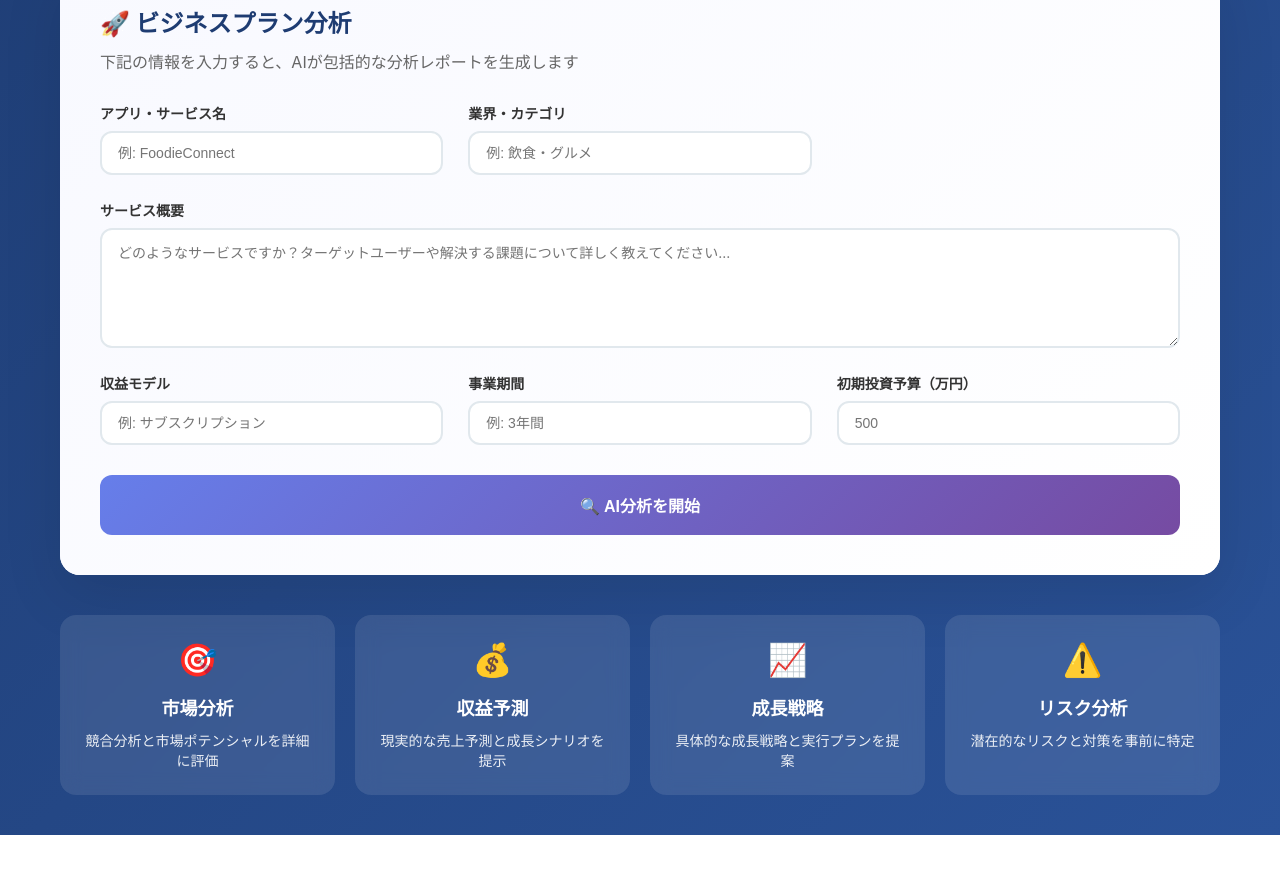
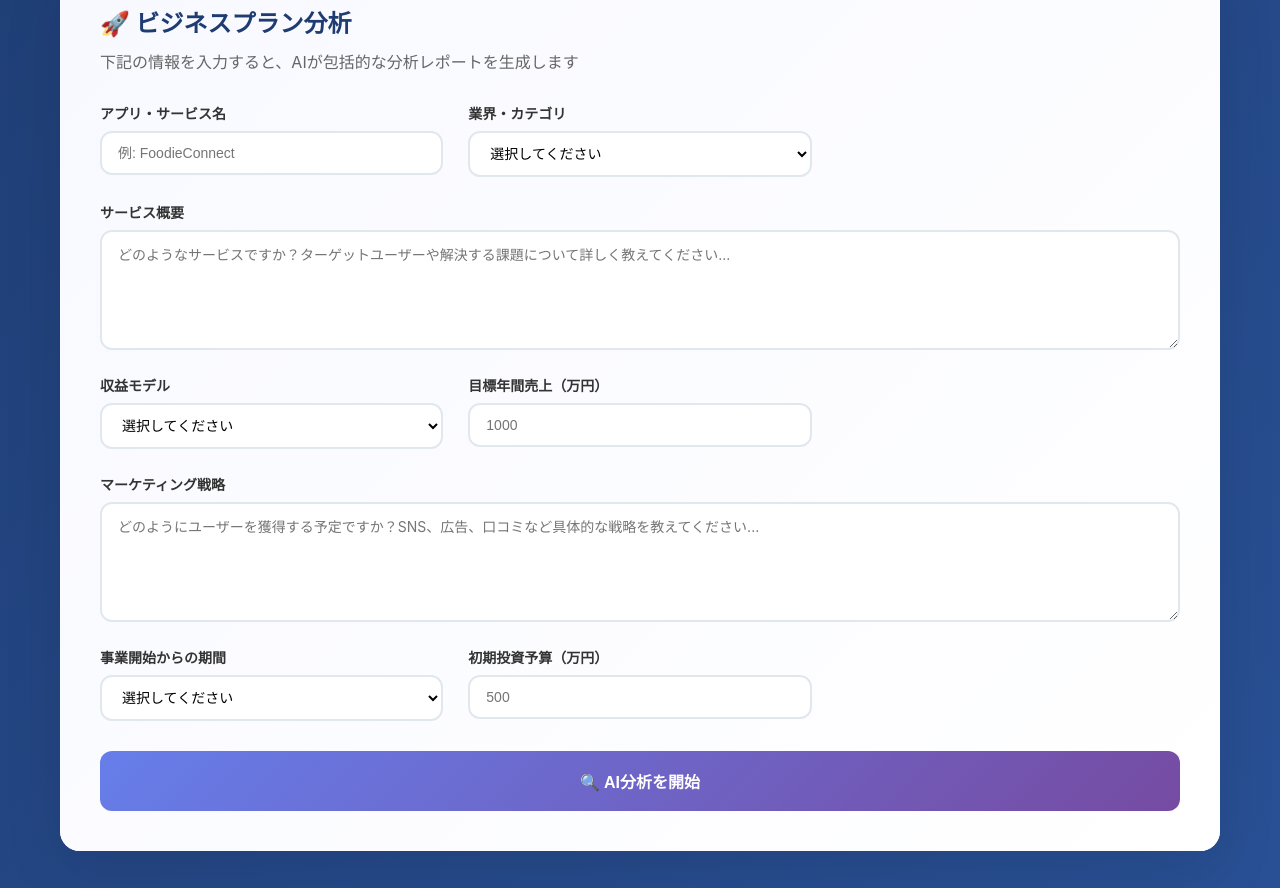
Before and after one commit to SOHAYUDAI/bizanalyzer-pro, a website: page index.html in a window 1280 px wide. Shown: the part 380-1268 px from the top of the page. Before the commit the page ends 1215 px from the top, so only its background shows below. Drawn offline with Linux system fonts and the light colour scheme.

Commit message:
Update index.html

```diff
--- a/index.html
+++ b/index.html
@@ -368,32 +368,79 @@
                     <div class="form-grid">
                         <div class="form-group">
                             <label for="appName">アプリ・サービス名</label>
-                            <input type="text" id="appName" name="appName" placeholder="例: FoodieConnect" required>
+                            <input type="text" id="appName" name="appName" placeholder="例: FoodieConnect" required maxlength="100">
                         </div>
 
                         <div class="form-group">
                             <label for="industry">業界・カテゴリ</label>
-                            <input type="text" id="industry" name="industry" placeholder="例: 飲食・グルメ" required>
+                            <select id="industry" name="industry" required>
+                                <option value="">選択してください</option>
+                                <option value="EC・ショッピング">EC・ショッピング</option>
+                                <option value="飲食・グルメ">飲食・グルメ</option>
+                                <option value="ヘルスケア・フィットネス">ヘルスケア・フィットネス</option>
+                                <option value="教育・学習">教育・学習</option>
+                                <option value="エンターテイメント">エンターテイメント</option>
+                                <option value="ビジネス・生産性">ビジネス・生産性</option>
+                                <option value="SNS・コミュニケーション">SNS・コミュニケーション</option>
+                                <option value="旅行・観光">旅行・観光</option>
+                                <option value="金融・フィンテック">金融・フィンテック</option>
+                                <option value="不動産・住宅">不動産・住宅</option>
+                                <option value="美容・ファッション">美容・ファッション</option>
+                                <option value="マッチング・出会い">マッチング・出会い</option>
+                                <option value="モビリティ・交通">モビリティ・交通</option>
+                                <option value="農業・食品">農業・食品</option>
+                                <option value="その他">その他</option>
+                            </select>
                         </div>
 
                         <div class="form-group wide">
                             <label for="description">サービス概要</label>
-                            <textarea id="description" name="description" placeholder="どのようなサービスですか？ターゲットユーザーや解決する課題について詳しく教えてください..." required></textarea>
+                            <textarea id="description" name="description" placeholder="どのようなサービスですか？ターゲットユーザーや解決する課題について詳しく教えてください..." required maxlength="1000"></textarea>
                         </div>
 
                         <div class="form-group">
                             <label for="revenueModel">収益モデル</label>
-                            <input type="text" id="revenueModel" name="revenueModel" placeholder="例: サブスクリプション" required>
+                            <select id="revenueModel" name="revenueModel" required>
+                                <option value="">選択してください</option>
+                                <option value="サブスクリプション">サブスクリプション</option>
+                                <option value="広告収入">広告収入</option>
+                                <option value="手数料・コミッション">手数料・コミッション</option>
+                                <option value="アプリ内課金">アプリ内課金・アイテム販売</option>
+                                <option value="フリーミアム">フリーミアム</option>
+                                <option value="一括購入">一括購入・買い切り</option>
+                                <option value="従量課金">従量課金</option>
+                                <option value="マーケットプレイス">マーケットプレイス</option>
+                                <option value="SaaS">SaaS（Software as a Service）</option>
+                                <option value="その他">その他</option>
+                            </select>
                         </div>
 
                         <div class="form-group">
-                            <label for="timeframe">事業期間</label>
-                            <input type="text" id="timeframe" name="timeframe" placeholder="例: 3年間" required>
+                            <label for="targetRevenue">目標年間売上（万円）</label>
+                            <input type="number" id="targetRevenue" name="targetRevenue" placeholder="1000" min="1" max="100000" required>
+                        </div>
+
+                        <div class="form-group wide">
+                            <label for="marketingStrategy">マーケティング戦略</label>
+                            <textarea id="marketingStrategy" name="marketingStrategy" placeholder="どのようにユーザーを獲得する予定ですか？SNS、広告、口コミなど具体的な戦略を教えてください..." required maxlength="800"></textarea>
+                        </div>
+
+                        <div class="form-group">
+                            <label for="timeframe">事業開始からの期間</label>
+                            <select id="timeframe" name="timeframe" required>
+                                <option value="">選択してください</option>
+                                <option value="企画段階">企画段階</option>
+                                <option value="開発中">開発中</option>
+                                <option value="ローンチ予定">ローンチ予定</option>
+                                <option value="運営開始済み（6ヶ月未満）">運営開始済み（6ヶ月未満）</option>
+                                <option value="運営開始済み（6ヶ月〜1年）">運営開始済み（6ヶ月〜1年）</option>
+                                <option value="運営開始済み（1年以上）">運営開始済み（1年以上）</option>
+                            </select>
                         </div>
 
                         <div class="form-group">
                             <label for="budget">初期投資予算（万円）</label>
-                            <input type="number" id="budget" name="budget" placeholder="500" min="0" required>
+                            <input type="number" id="budget" name="budget" placeholder="500" min="0" max="10000" required>
                         </div>
                     </div>
 
```
